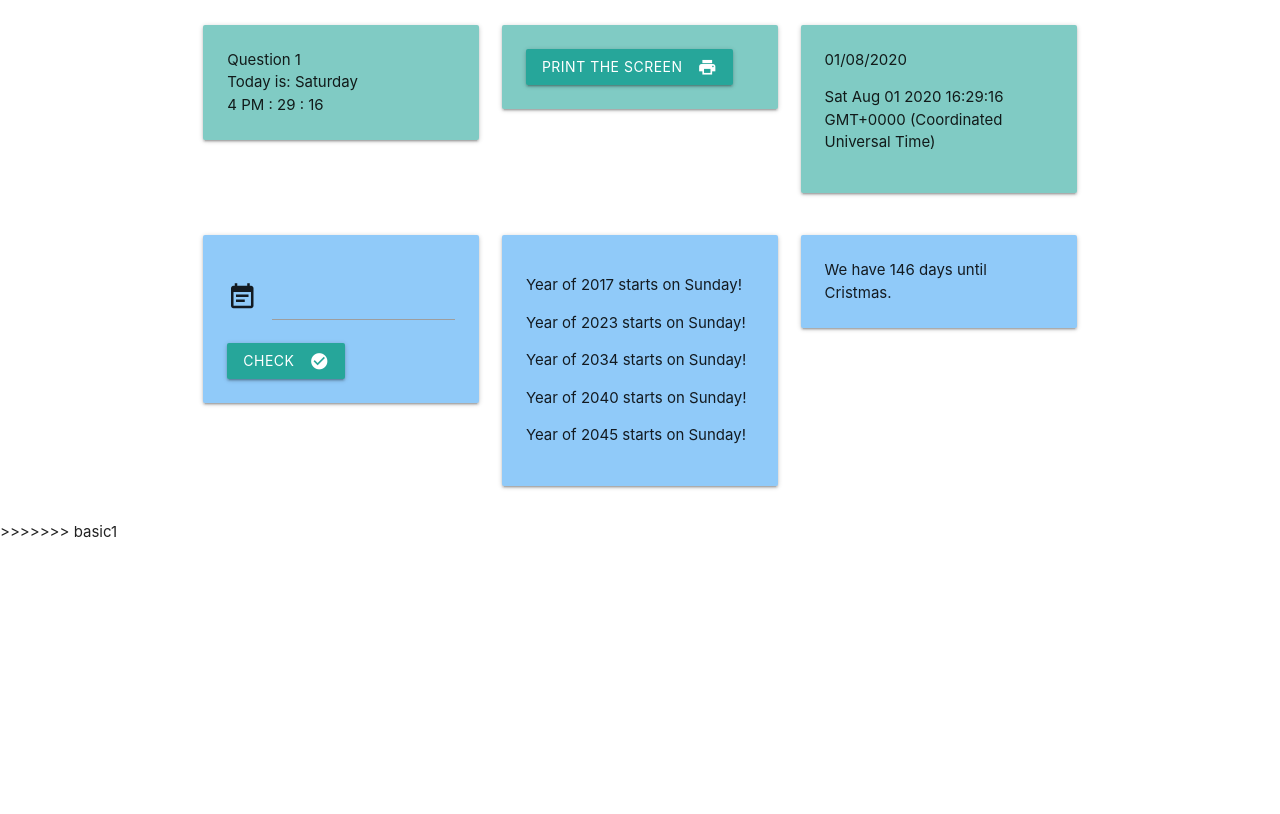
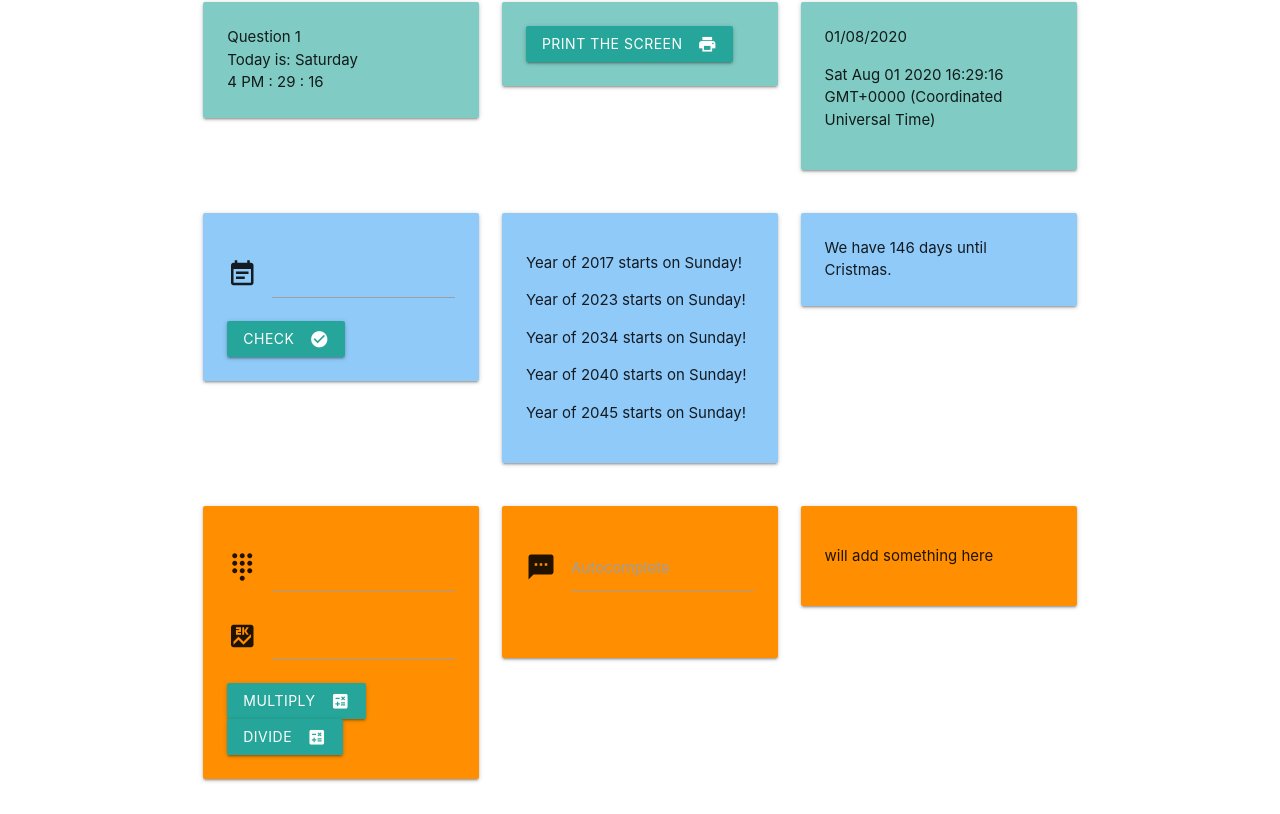
Before and after one commit to Manimit10/W3js, a plain HTML site: page index.html in a window 1280 px wide. Shown: the part 120-934 px from the top of the page. Before the commit the page ends 800 px from the top, so only its background shows below. Drawn offline with nearby package versions, Linux system fonts and the light colour scheme.

Commit message:
question 10 added

```diff
--- a/index.html
+++ b/index.html
@@ -9,9 +9,6 @@
     <link href="https://fonts.googleapis.com/icon?family=Material+Icons" rel="stylesheet" />
   </head>
   <body>
-<<<<<<< HEAD
-    <script src="index.js" defer></script>
-=======
     <div class="container">
       <div class="row">
         <h3>Basic 1</h3>
@@ -40,6 +37,7 @@
           </div>
         </div>
       </div>
+      <!-- second row -->
       <div class="row">
         <div class="col s12 m4">
           <div class="card-panel blue lighten-3">
@@ -70,11 +68,55 @@
           </div>
         </div>
       </div>
+      <!-- third row -->
+      <div class="row">
+        <div class="col s12 m4">
+          <div class="card-panel amber darken-3">
+            <div class="input-field">
+              <i class="material-icons prefix">dialpad</i>
+              <input id="num1" type="text" class="validate" />
+            </div>
+            <div class="input-field">
+              <i class="material-icons prefix">score</i>
+              <input id="num2" type="text" class="validate" />
+              <!-- <label>Enter year</label> -->
+            </div>
+            <!-- <input type="text" id="year" /> -->
+            <!-- <button onclick="leapYear()">Enter</button> -->
+            <button onclick="multiply()" class="btn waves-effect waves-light" type="submit" name="action">
+              Multiply
+              <i class="material-icons right">calculate</i>
+            </button>
+            <button onclick="divide()" class="btn waves-effect waves-light" type="submit" name="action">
+              Divide
+              <i class="material-icons right">calculate</i>
+            </button>
+            <span id="calResult"></span>
+          </div>
+        </div>
+        <!-- second card -->
+        <div class="col s12 m4">
+          <div class="card-panel amber darken-3">
+            <div class="row">
+              <div class="input-field col s12">
+                <i class="material-icons prefix">textsms</i>
+                <input type="text" id="autocomplete-input" class="autocomplete" />
+                <label for="autocomplete-input">Autocomplete</label>
+              </div>
+            </div>
+          </div>
+        </div>
+        <!-- third card -->
+        <div class="col s12 m4">
+          <div class="card-panel amber darken-3">
+            <p>will add something here</p>
+          </div>
+        </div>
+      </div>
     </div>
 
     <script src="index.js"></script>
     <!-- Compiled and minified JavaScript -->
     <script src="https://cdnjs.cloudflare.com/ajax/libs/materialize/1.0.0/js/materialize.min.js"></script>
->>>>>>> basic1
   </body>
 </html>
--- a/index.js
+++ b/index.js
@@ -75,7 +75,7 @@ const cristmas = new Date('Dec 25, 2020');
 const checkDay = new Date(Date().toString());
 // console.log(todayDate);
 q3.innerHTML += `<p> ${checkDay} </p>`;
-console.log(checkDay);
+// console.log(checkDay);
 
 const diffTime = Math.abs(cristmas - checkDay);
 const diffDays = Math.ceil(diffTime / (1000 * 60 * 60 * 24));
@@ -85,3 +85,23 @@ const q9 = document.getElementById('q9');
 q9.append(`We have ${diffDays} days until Cristmas.`);
 
 // console.log(today.getFullYear());
+
+// Question 10 -- Calculator
+
+function multiply() {
+  let num1 = document.getElementById('num1').value;
+  let num2 = document.getElementById('num2').value;
+  let result = document.getElementById('calResult');
+  res = num1 * num2;
+  console.log(num1);
+  // console.log('multiply' + res);
+  result.innerHTML = `<p>The ruslt is ${res}</p>`;
+}
+function divide() {
+  let num1 = document.getElementById('num1').value;
+  let num2 = document.getElementById('num2').value;
+  let result = document.getElementById('calResult');
+  res = num1 / num2;
+  console.log('divide');
+  result.innerHTML = `<p>The ruslt is ${res}</p>`;
+}
```
